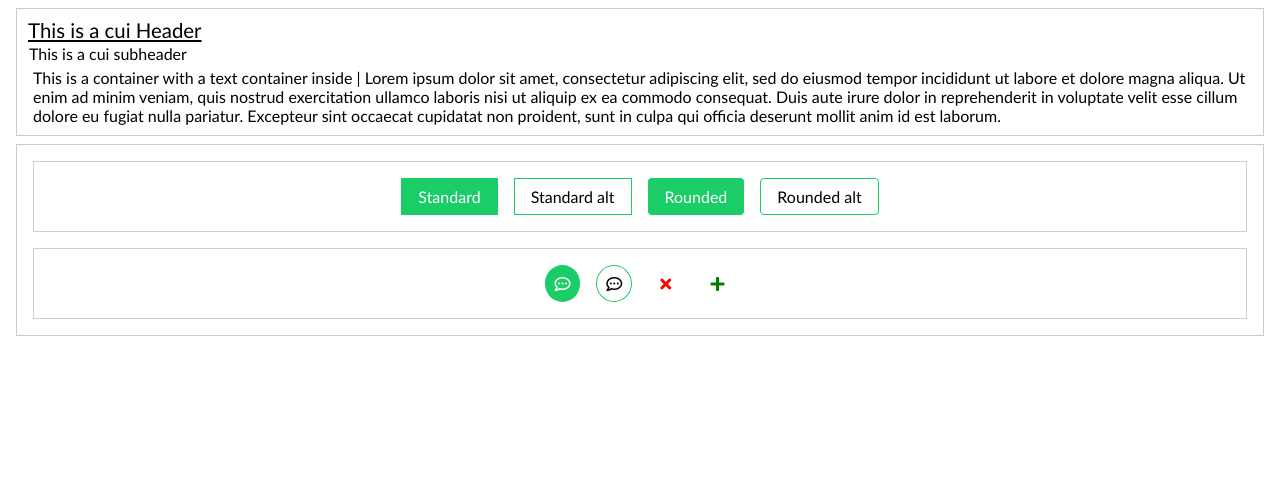
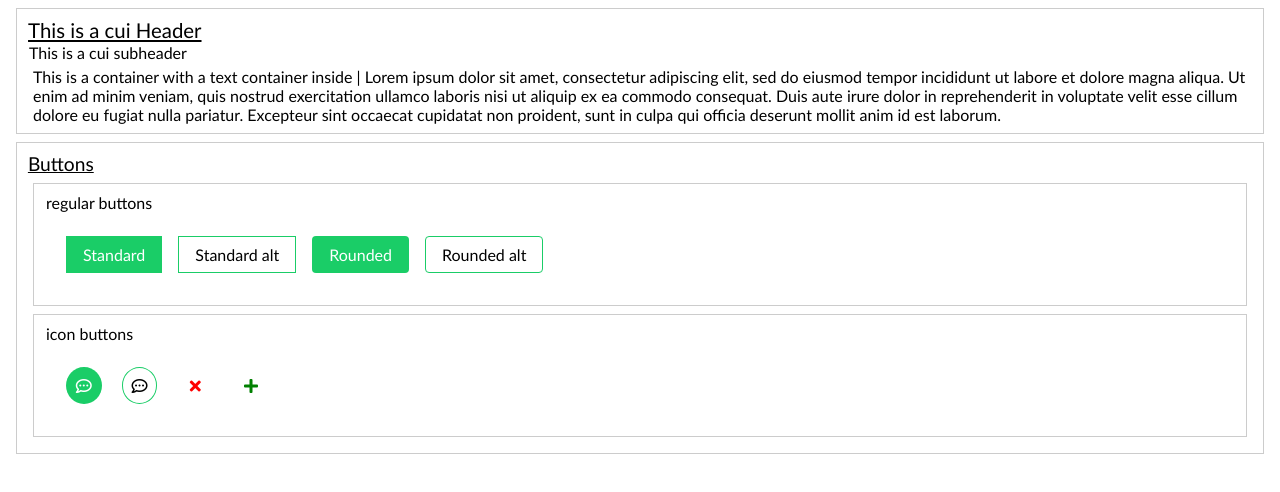
Before and after one commit to stopaalex/casualUI, a website: page src/index.html in a window 1280 px wide. Drawn offline with nearby package versions, Linux system fonts and the light colour scheme; some packages are replaced by stand-ins of ours.

Commit message:
UPDATE ::: trying to figure out how to do these containers

```diff
--- a/src/style/container.scss
+++ b/src/style/container.scss
@@ -1,8 +1,8 @@
 @import 'variables.scss';
 
 .cui-container {
-    display: flex;
-    flex-direction: column;
+    // display: flex;
+    // flex-direction: column;
     padding: .5em;
     margin: .5em;
 
@@ -22,9 +22,8 @@
     }
 
     &.horizontal {
+        display: flex;
         flex-direction: row;
-    }
-
         &.left {
             justify-content: flex-start;
         }
@@ -37,3 +36,5 @@
             justify-content: flex-end;
         }
     }
+
+}
--- a/src/templates/button.template.html
+++ b/src/templates/button.template.html
@@ -1,9 +1,15 @@
 <div ng-controller="cuiButtonCtrl">
 
     <div class="cui-container border-grey vertical center">
+        <div class="cui-header">
+            Buttons
+        </div>
         <!--  -->
-        <div class="cui-container border-grey horizontal center">
-            <!--  -->
+        <div class="cui-container border-grey center">
+            <div class="cui-subheader">
+                regular buttons
+            </div>
+            <div class="cui-container horizontal">
                 <button class="cui-button">
                     Standard
                 </button>
@@ -19,11 +25,14 @@
                 <button class="cui-button rounded alt">
                     Rounded alt
                 </button>
-            <!--  -->
+            </div>
         </div>
     <!--  -->
-        <div class="cui-container border-grey horizontal center">
-            <!--  -->
+        <div class="cui-container border-grey center">
+            <div class="cui-subheader">
+                icon buttons
+            </div>
+            <div class="cui-container vertical">
                 <button class="cui-button icon">
                     <i class="far fa-comment-dots"></i>
                 </button>
@@ -39,7 +48,7 @@
                 <button class="cui-button icon clear green">
                     <i class="fa fa-plus"></i>
                 </button>
-            <!--  -->
+            </div>
         </div>
         <!--  -->
     </div>
```
Also changed, not shown: src/index.html (+1 -0 lines), src/style/main.css. Lines whose indentation alone changed are shown as unchanged.
